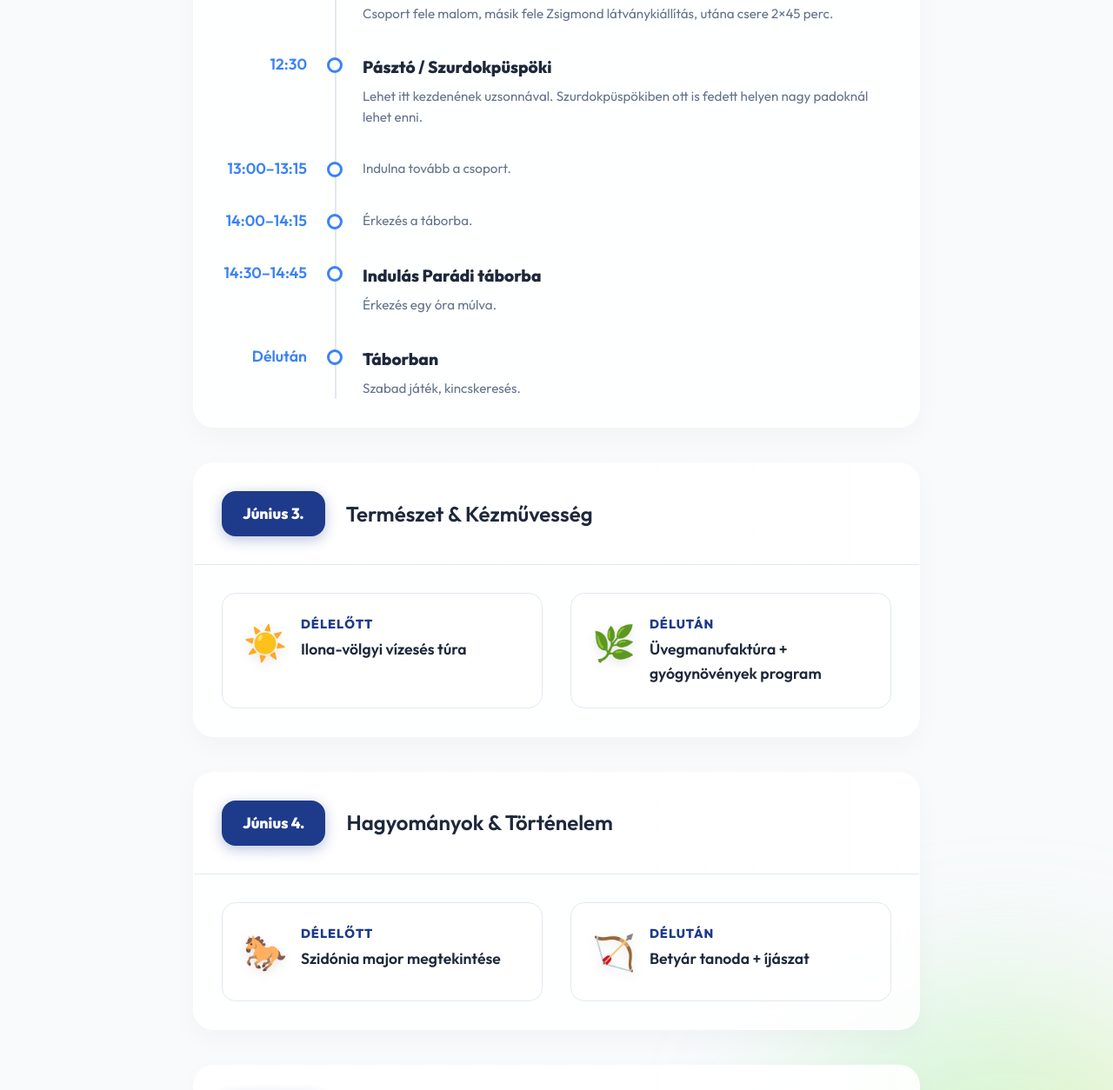
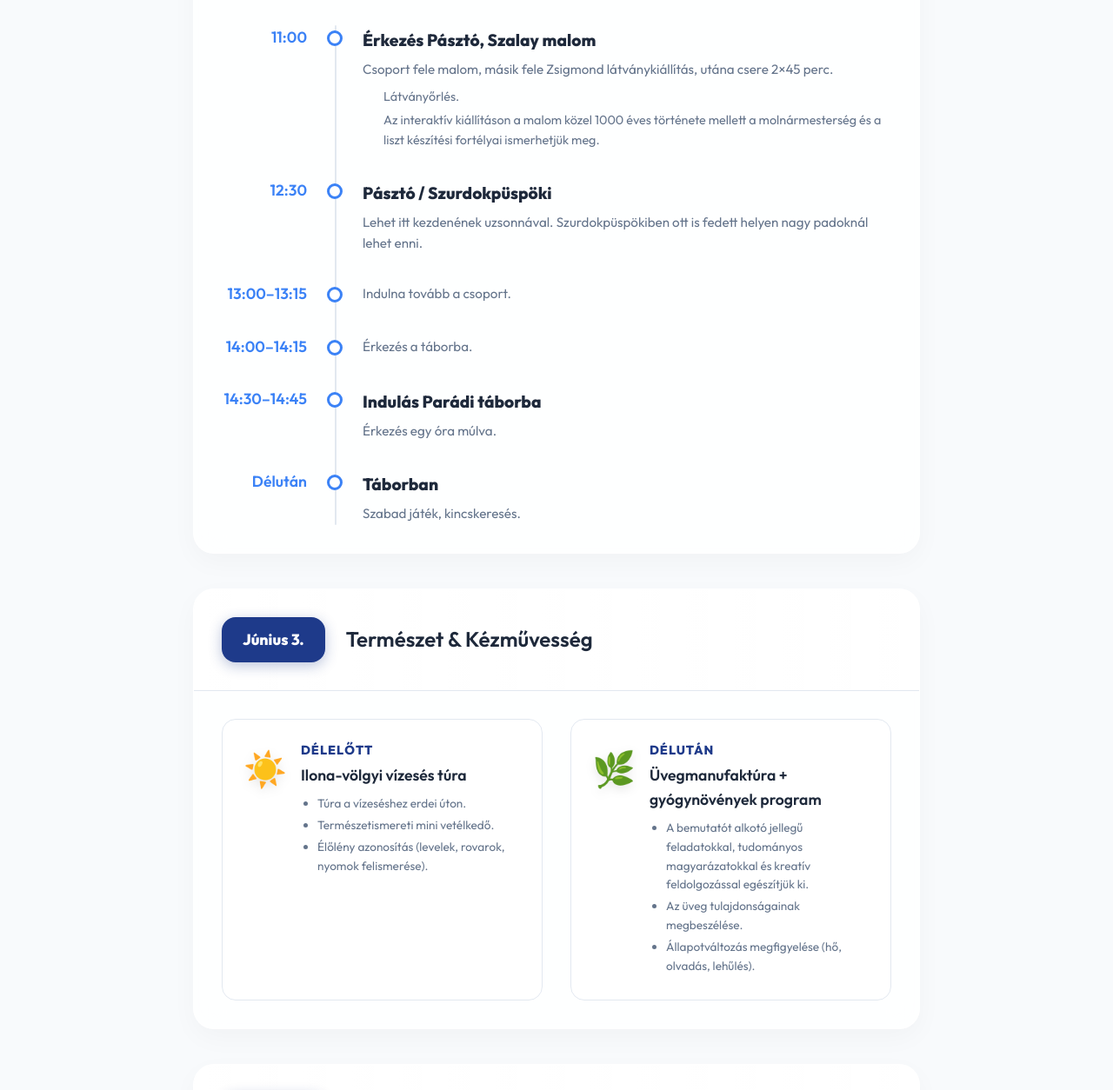
Before and after one commit to davidsimo2105/matrai-tabor, a website built with Vite: page index.html in a window 1280 px wide. Shown: the part 745-1999 px from the top of the page at 87% size. Built offline with nearby package versions, Linux system fonts and the light colour scheme.

Commit message:
Add presentation details

```diff
--- a/index.html
+++ b/index.html
@@ -18,6 +18,7 @@
             <span class="badge">Élmény & Felfedezés</span>
             <h1>Programterv</h1>
             <h2>Mátrai tábor programjavaslat</h2>
+            <p class="subtitle">Közös élményekkel a természetben &ndash; esélyegyenlőséggel, hagyományokkal, felfedezéssel.</p>
 
             <div class="countdown" id="countdown">
                 <div class="countdown-item">
@@ -55,6 +56,10 @@
                             <div class="event-details">
                                 <strong>Érkezés Pásztó, Szalay malom</strong>
                                 <p>Csoport fele malom, másik fele Zsigmond látványkiállítás, utána csere 2×45 perc.</p>
+                                <ul class="details-list">
+                                    <li>Látványőrlés.</li>
+                                    <li>Az interaktív kiállításon a malom közel 1000 éves története mellett a molnármesterség és a liszt készítési fortélyai ismerhetjük meg.</li>
+                                </ul>
                             </div>
                         </li>
                         <li>
@@ -107,6 +112,11 @@
                             <div class="part-content">
                                 <h4>Délelőtt</h4>
                                 <p>Ilona-völgyi vízesés túra</p>
+                                <ul class="part-details">
+                                    <li>Túra a vízeséshez erdei úton.</li>
+                                    <li>Természetismereti mini vetélkedő.</li>
+                                    <li>Élőlény azonosítás (levelek, rovarok, nyomok felismerése).</li>
+                                </ul>
                             </div>
                         </div>
                         <div class="part">
@@ -114,6 +124,11 @@
                             <div class="part-content">
                                 <h4>Délután</h4>
                                 <p>Üvegmanufaktúra + gyógynövények program</p>
+                                <ul class="part-details">
+                                    <li>A bemutatót alkotó jellegű feladatokkal, tudományos magyarázatokkal és kreatív feldolgozással egészítjük ki.</li>
+                                    <li>Az üveg tulajdonságainak megbeszélése.</li>
+                                    <li>Állapotváltozás megfigyelése (hő, olvadás, lehűlés).</li>
+                                </ul>
                             </div>
                         </div>
                     </div>
@@ -159,6 +174,16 @@
                             <div class="feature-text">
                                 <strong>Medveotthon</strong>
                                 <p>Látogatás az állatoknál</p>
+                            </div>
+                        </li>
+                        <li>
+                            <div class="feature-icon">🐦</div>
+                            <div class="feature-text">
+                                <strong>Harkály Ház (Mátrafüred)</strong>
+                                <ul style="margin-top: 0.5rem; padding-left: 1rem; text-align: left; font-size: 0.85rem; color: var(--text-muted);">
+                                    <li>Interaktív kiállítás bejárása.</li>
+                                    <li>Korszerű érintőképernyők, makettek, diorámák segítségével fedezzük fel a Mátra történetét, élőhelyeit és fajait.</li>
+                                </ul>
                             </div>
                         </li>
                         <li class="alternative">
--- a/styles.css
+++ b/styles.css
@@ -113,6 +113,15 @@ h2 {
     font-size: clamp(1.2rem, 3vw, 1.8rem);
     font-weight: 400;
     color: var(--text-muted);
+}
+
+.subtitle {
+    color: var(--text-muted);
+    font-size: 1.1rem;
+    margin-top: 0.5rem;
+    max-width: 600px;
+    margin-left: auto;
+    margin-right: auto;
 }
 
 /* Countdown Timer */
@@ -301,6 +310,17 @@ h2 {
     font-size: 0.95rem;
 }
 
+.details-list {
+    margin-top: 0.5rem;
+    padding-left: 1.5rem;
+    color: var(--text-muted);
+    font-size: 0.9rem;
+}
+
+.details-list li {
+    margin-bottom: 0.2rem;
+}
+
 /* Day 2 & 3 Split */
 .split-day {
     display: grid;
@@ -340,6 +360,17 @@ h2 {
     font-size: 1.1rem;
     font-weight: 600;
     color: var(--text-main);
+}
+
+.part-details {
+    margin-top: 0.5rem;
+    padding-left: 1.2rem;
+    font-size: 0.85rem;
+    color: var(--text-muted);
+}
+
+.part-details li {
+    margin-bottom: 0.2rem;
 }
 
 /* Day 4 Features */
```
Also changed, not shown: 1 other file.
